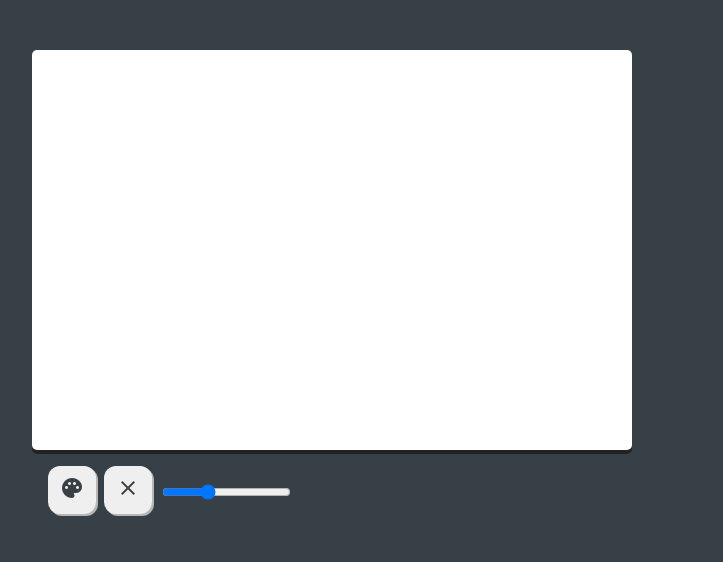
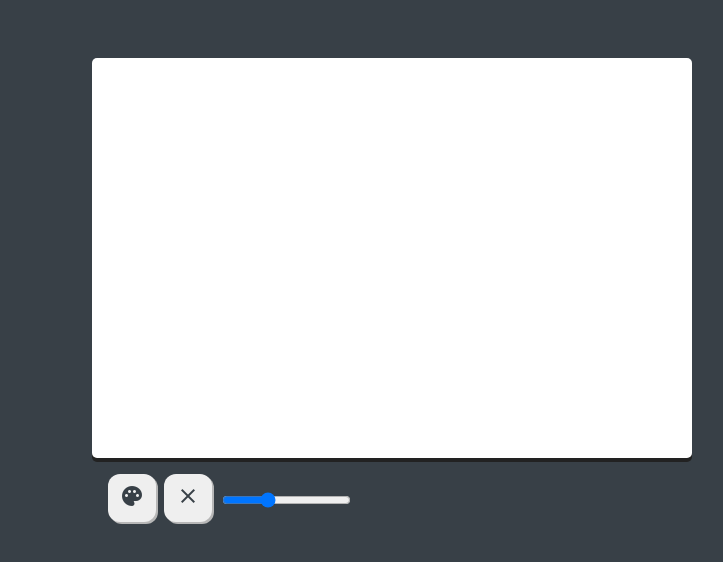
Before and after one commit to FreAK19/paintJS, a website built with webpack: page index.html in a window 1280 px wide. Shown: the whole page, without its empty margins (248-971 px from the left). Built offline with nearby package versions, Linux system fonts and the light colour scheme; files whose address does not match are found by name.

Commit message:
style update

```diff
--- a/css/style.css
+++ b/css/style.css
@@ -6,11 +6,11 @@ body {
 #app {
   max-width: 720px;
   margin: auto;
+  display: flex;
+  justify-content: center;
 }
 
 .row {
-  display: flex;
-  flex-wrap: wrap;
   margin: 50px auto 10px;
 }
 
```
